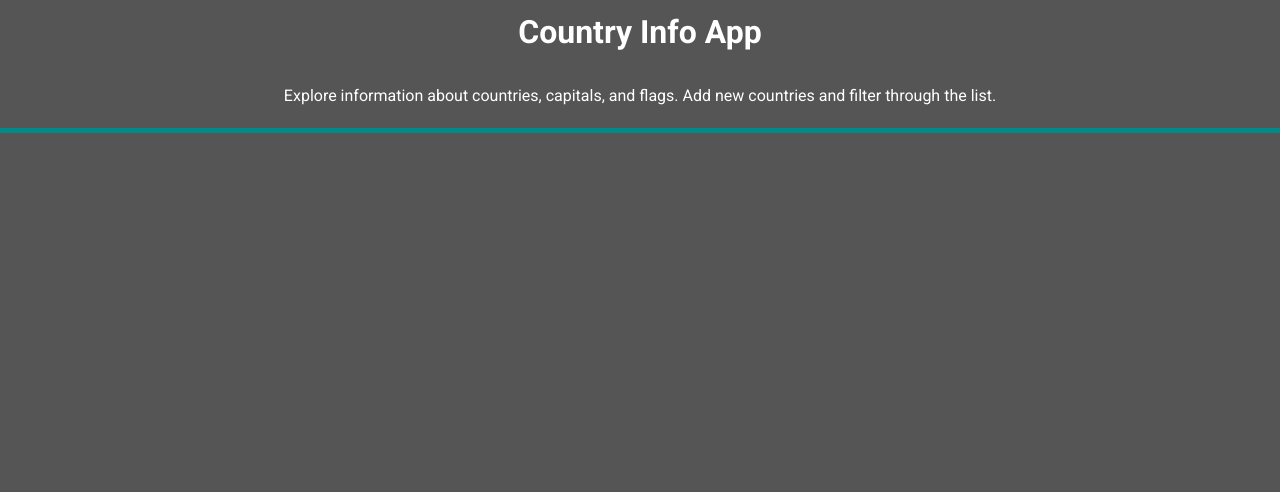
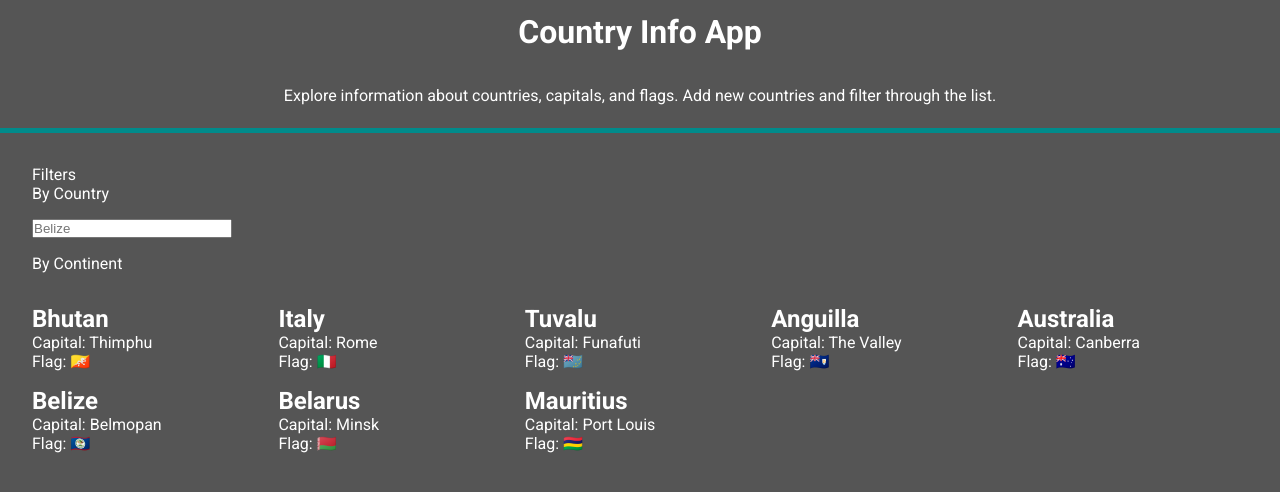
Before and after one commit to Mercedes-Bichweiler/ejercicio-intermedio-mod-3, a React (Vite) app: page / in a window 1280 px wide. Shown: the top 492 px of the page. Built offline with nearby package versions, Linux system fonts and the light colour scheme; a web font is replaced by a local one.

Commit message:
paint array

```diff
--- a/src/components/App.jsx
+++ b/src/components/App.jsx
@@ -1,4 +1,5 @@
 import "../styles/App.scss";
+import { useState } from "react";
 
 const inicialCountries = [
   {
@@ -109,17 +110,87 @@ const inicialCountries = [
     ],
     "flag": "🇧🇿"
   },
+   {
+    "name": {
+      "common": "Belarus",
+      "official": "Republic of Belarus",
+      "nativeName": {
+        "bel": {
+          "official": "Рэспубліка Беларусь",
+          "common": "Белару́сь"
+        },
+        "rus": {
+          "official": "Республика Беларусь",
+          "common": "Беларусь"
+        }
+      }
+    },
+    "capital": [
+      "Minsk"
+    ],
+    "flag": "🇧🇾"
+  },
+  {
+    "name": {
+      "common": "Mauritius",
+      "official": "Republic of Mauritius",
+      "nativeName": {
+        "eng": {
+          "official": "Republic of Mauritius",
+          "common": "Mauritius"
+        },
+        "fra": {
+          "official": "République de Maurice",
+          "common": "Maurice"
+        },
+        "mfe": {
+          "official": "Republik Moris",
+          "common": "Moris"
+        }
+      }
+    },
+    "capital": [
+      "Port Louis"
+    ],
+    "flag": "🇲🇺"
+  },
 ];
 
 
 function App() {
+
+  const [countries, setCountries] = useState(inicialCountries);
+
+  const [filterByName, setFilterByName] = useState("");
+
+
   return (
     <div>
       <header className="header">
         <h1 className="title">Country Info App</h1>
         <p className="title">Explore information about countries, capitals, and flags. Add new countries and filter through the list.</p>
       </header>
-      <main className="main"></main>
+      <main className="main">
+        <section>
+          <p>Filters</p>
+          <form className="form-filters">
+            <label htmlFor="filter-country">By Country</label>
+            <input type="text" name="filter-country" id="filter-country" className="input" placeholder="Belize"/>
+            <label htmlFor="filter-continent">By Continent</label>
+          </form>
+        </section>
+        <section>
+          <ul className="country-list">
+            {countries.map((country, index) => (
+              <li key={index} className="country-item">
+                <h2 className="country-name">{country.name.common}</h2>
+                <p className="country-capital">Capital: {country.capital[0]}</p>
+                <p className="country-flag">Flag: {country.flag}</p>
+              </li>
+            ))}
+          </ul>
+        </section>
+      </main>
     </div>
   );
 }
--- a/src/styles/App.scss
+++ b/src/styles/App.scss
@@ -26,3 +26,17 @@ body {
 .main {
   padding: 2rem;
 }
+.form-filters {
+  display: flex;
+  flex-direction: column;
+  gap: 1rem;
+  width: 200px;
+
+}
+.country-list {
+  list-style: none;
+  display: grid;
+  grid-template-columns: repeat(auto-fill, minmax(200px, 1fr));
+  gap: 1rem;
+  margin-top: 2rem;
+}
```
